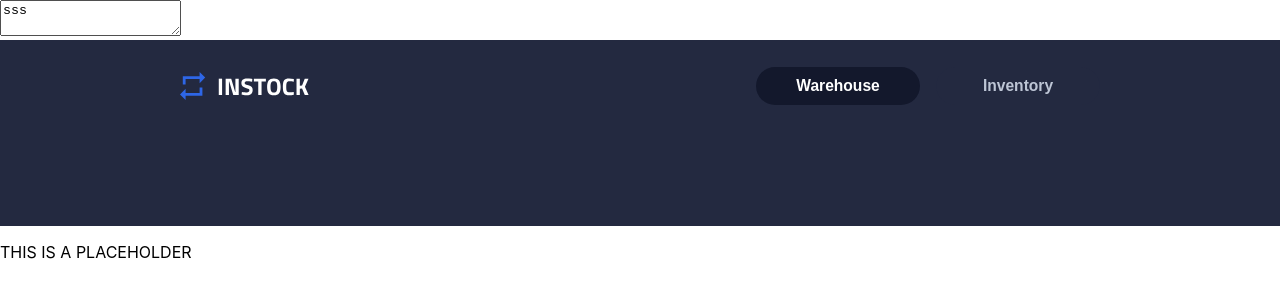
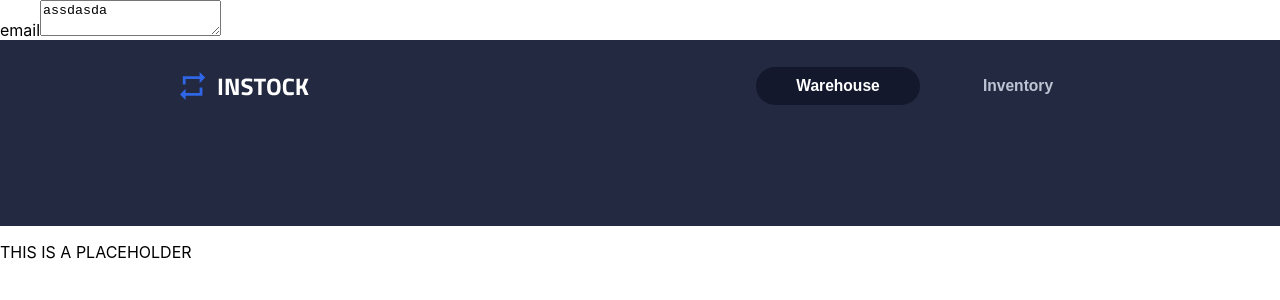
Before and after one commit to cdd741/In-Stock, a React (Create React App) app in the folder client/: page /warehouses/edit/1 in a window 1280 px wide. Shown: the top 300 px of the page. Built offline with nearby package versions, Linux system fonts and the light colour scheme.

Commit message:
testing input component
Signed-off-by: Andre Chen <b99chen@uwaterloo.ca>

```diff
--- a/client/src/App.js
+++ b/client/src/App.js
@@ -38,7 +38,11 @@ class App extends Component {
     return (
       <>
         <form onSubmit={this.handleOnSubmit}>
-          <Input value="sss" label="email" onChange={this.handleOnChange} />
+          <Input
+            value="assdasda"
+            label="email"
+            onChange={this.handleOnChange}
+          />
         </form>
         <Header
           toggle={this.handleOnToggle}
--- a/client/src/components/Input/Input.jsx
+++ b/client/src/components/Input/Input.jsx
@@ -35,7 +35,7 @@ export default class Input extends Component {
   render() {
     return (
       <div className="input">
-        <label htmlFor={this.props.label}></label>
+        <label htmlFor={this.props.label}>{this.props.label}</label>
         <textarea
           name={this.props.label}
           id={this.props.label}
```
